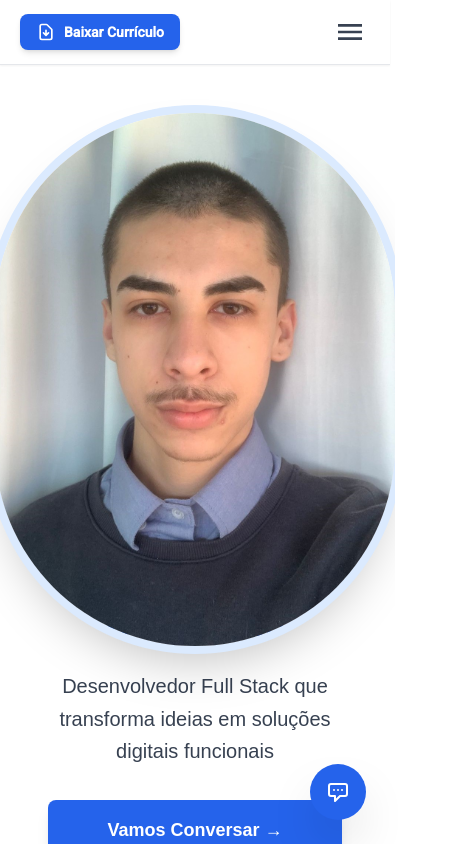
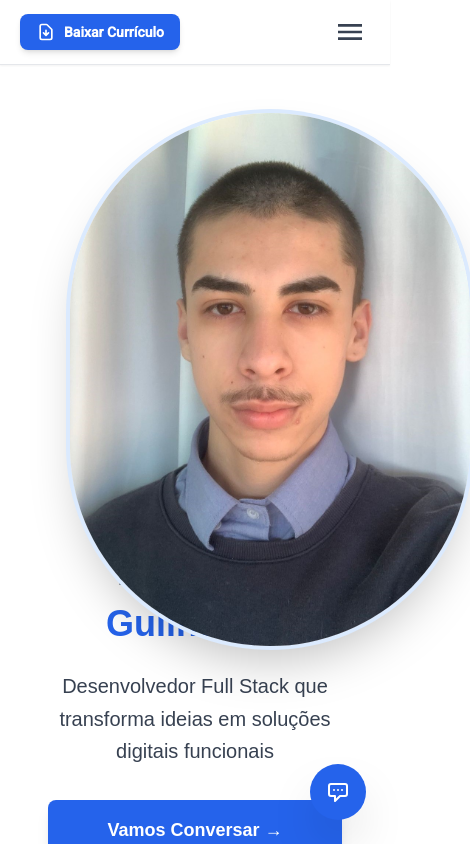
Before and after one commit to guicirelli/landing-page-cirelli, a Next.js app: page / in a window 390 px wide. Shown: the top 844 px of the page, 470 px wide, since content can reach past the window. Built offline with nearby package versions, Linux system fonts and the light colour scheme; no server answers.

Commit message:
fix: Corrigir responsividade da imagem do Hero no mobile

```diff
--- a/src/components/Home/Inicio.tsx
+++ b/src/components/Home/Inicio.tsx
@@ -55,13 +55,13 @@
           </div>
 
           {/* Right Content - Photo */}
-          <div className="relative flex-shrink-0">
+          <div className="relative flex-shrink-0 w-full max-w-[250px] sm:max-w-[300px] lg:max-w-[400px] mx-auto lg:mx-0">
             <OptimizedImage
               src={photo.url}
               alt={photo.alt}
               width={photo.width}
               height={photo.height}
-              className="rounded-full shadow-2xl ring-8 ring-blue-100 dark:ring-blue-900"
+              className="rounded-full shadow-2xl ring-4 sm:ring-8 ring-blue-100 dark:ring-blue-900 w-full h-auto"
               priority
             />
           </div>
```
